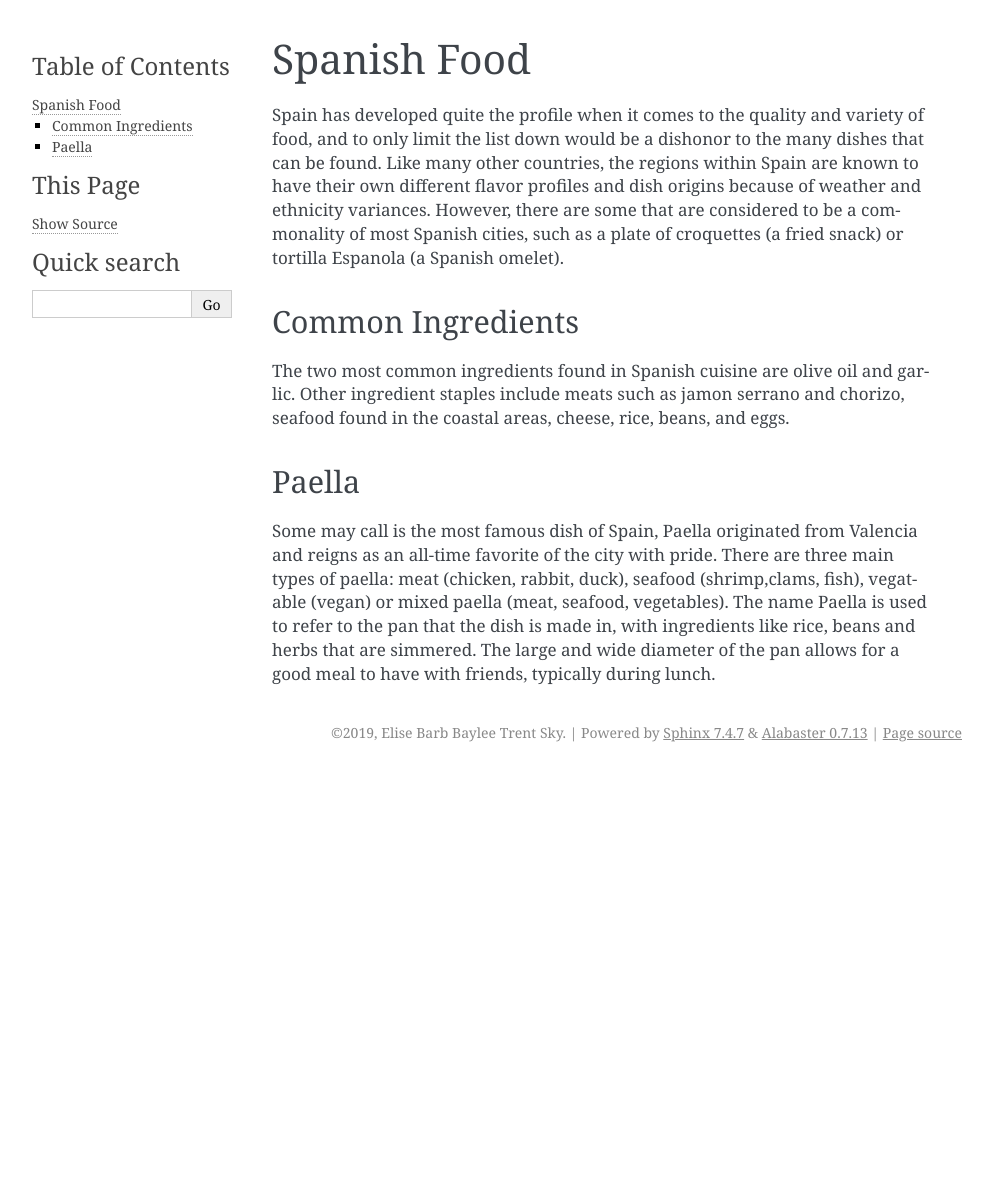
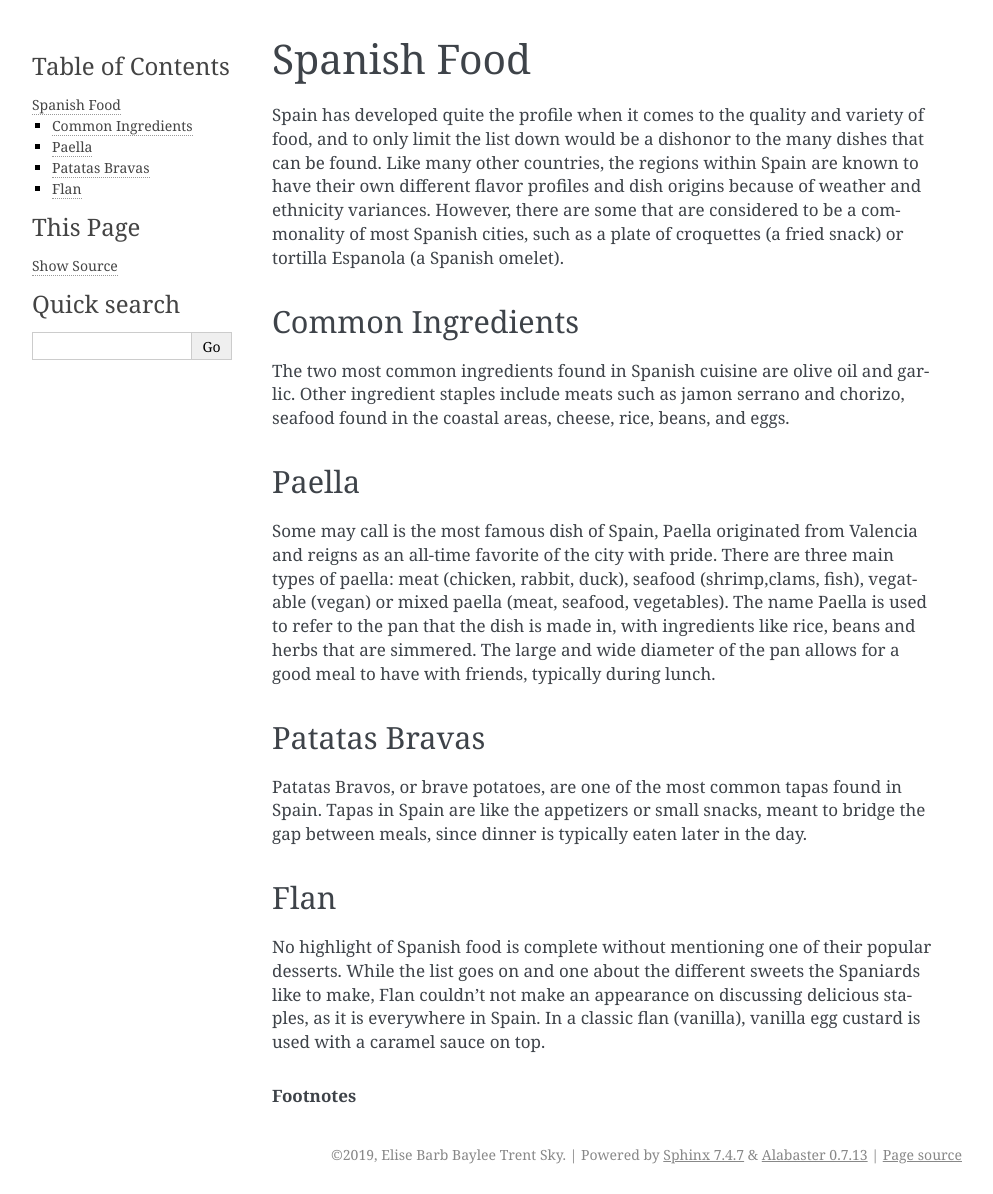
Before and after one commit to EliTaue/traveldestinations, a Sphinx documentation site: the page built from source/spain_food.rst, in a window 1280 px wide. Shown: the whole page, without its empty margins (148-1141 px from the left). Built offline with Sphinx 7.4.7, drawn with Linux system fonts in a browser that asks for light colours; pages that are not in the unit, such as notebooks, are missing from menus; before the commit the page ends 900 px from its top, so only the background shows below that.

Commit message:
Added content to spain food, travel and culture pages.

```diff
--- a/source/spain_food.rst
+++ b/source/spain_food.rst
@@ -37,3 +37,27 @@ ingredients like rice, beans and herbs that
 are simmered. The large and wide diameter of
 the pan allows for a good meal to have with
 friends, typically during lunch.
+
+Patatas Bravas
+--------------
+Patatas Bravos, or brave potatoes, are one
+of the most common tapas found in Spain. Tapas
+in Spain are like the appetizers or small snacks,
+meant to bridge the gap between meals, since
+dinner is typically eaten later in the day.
+
+Flan
+----
+No highlight of Spanish food is complete
+without mentioning one of their popular
+desserts. While the list goes on and one
+about the different sweets the Spaniards like
+to make, Flan couldn’t not make an appearance
+on discussing delicious staples, as it is
+everywhere in Spain. In a classic flan
+(vanilla), vanilla egg custard is used with
+a caramel sauce on top.
+
+.. rubric:: Footnotes
+
+..
```
Also changed, not shown: source/spain_culture.rst (+60 -0 lines), source/spain_travel.rst (+96 -0 lines), source/s_stadium.jpg (added).
